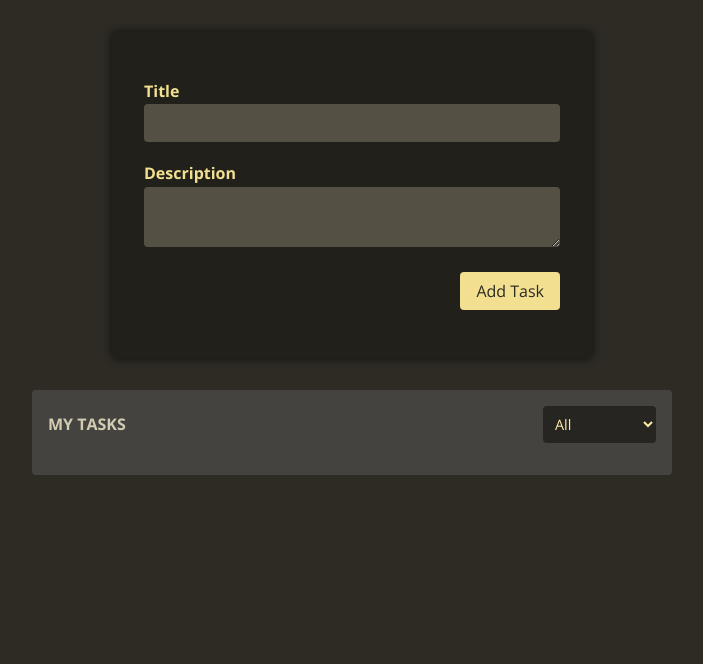
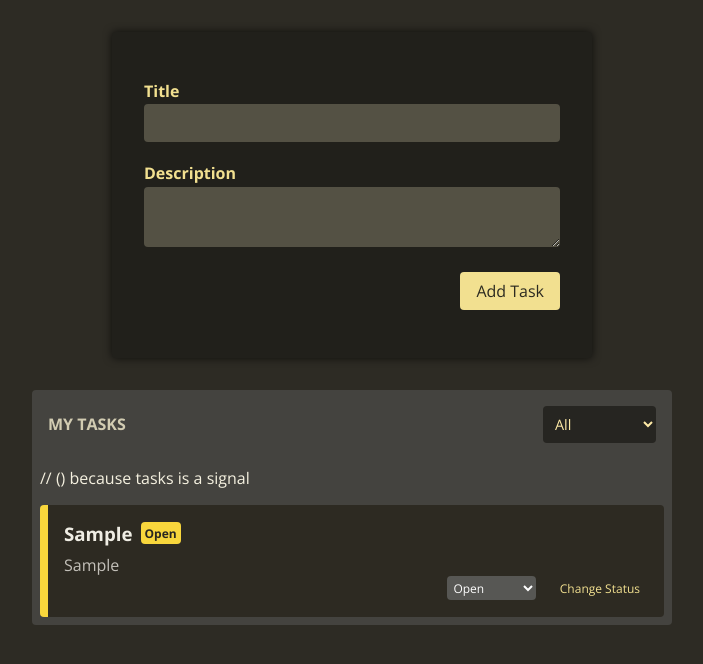
Before and after one commit to shoaibalirts/Angular-Services-Dependency-Injection, an Angular app: page / in a window 1280 px wide. Both pictures are taken after typing "Sample", "Sample" into the empty fields and a click on the button "Add Task". Shown: the top 664 px of the page, without its empty margins (288-991 px from the left). Built offline with nearby package versions, Linux system fonts and the light colour scheme.

Commit message:
found alternative dependency injection syntax

```diff
--- a/src/app/tasks/tasks-list/tasks-list.component.html
+++ b/src/app/tasks/tasks-list/tasks-list.component.html
@@ -11,9 +11,9 @@
 </header>
 
 <ul>
-  @for (task of tasks; track task) {
-    <li>
-      <app-task-item [task]="task" />
-    </li>
+  @for (task of tasks(); track task.id) { // () because tasks is a signal
+  <li>
+    <app-task-item [task]="task" />
+  </li>
   }
 </ul>
--- a/src/app/tasks/tasks-list/tasks-list.component.ts
+++ b/src/app/tasks/tasks-list/tasks-list.component.ts
@@ -1,6 +1,7 @@
-import { Component, signal } from '@angular/core';
+import { Component, inject, signal } from '@angular/core';
 
 import { TaskItemComponent } from './task-item/task-item.component';
+import { TasksService } from '../tasks.service';
 
 @Component({
   selector: 'app-tasks-list',
@@ -10,8 +11,10 @@
   imports: [TaskItemComponent],
 })
 export class TasksListComponent {
+  // injecting TaksService into this component
+  private tasksService = inject(TasksService);
   selectedFilter = signal<string>('all');
-  tasks = [];
+  tasks = this.tasksService.allTasks;
 
   onChangeTasksFilter(filter: string) {
     this.selectedFilter.set(filter);
--- a/src/app/tasks/tasks.service.ts
+++ b/src/app/tasks/tasks.service.ts
@@ -5,7 +5,8 @@
   providedIn: 'root',
 })
 export class TasksService {
-  tasks = signal<Task[]>([]);
+  private tasks = signal<Task[]>([]);
+  allTasks = this.tasks.asReadonly(); // we want to protect it to change the data from outside (component)
   addTask(taskData: { title: string; description: string }) {
     const newTask: Task = {
       ...taskData,
```
